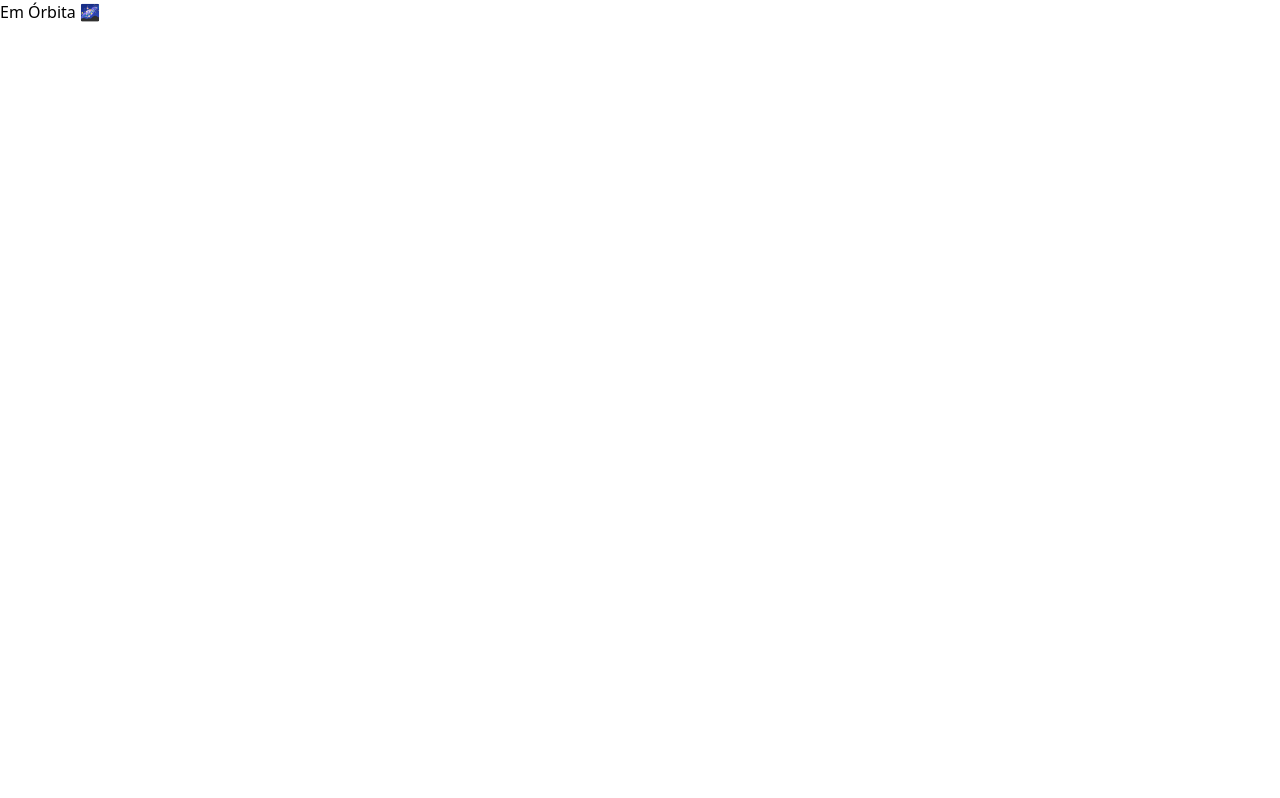
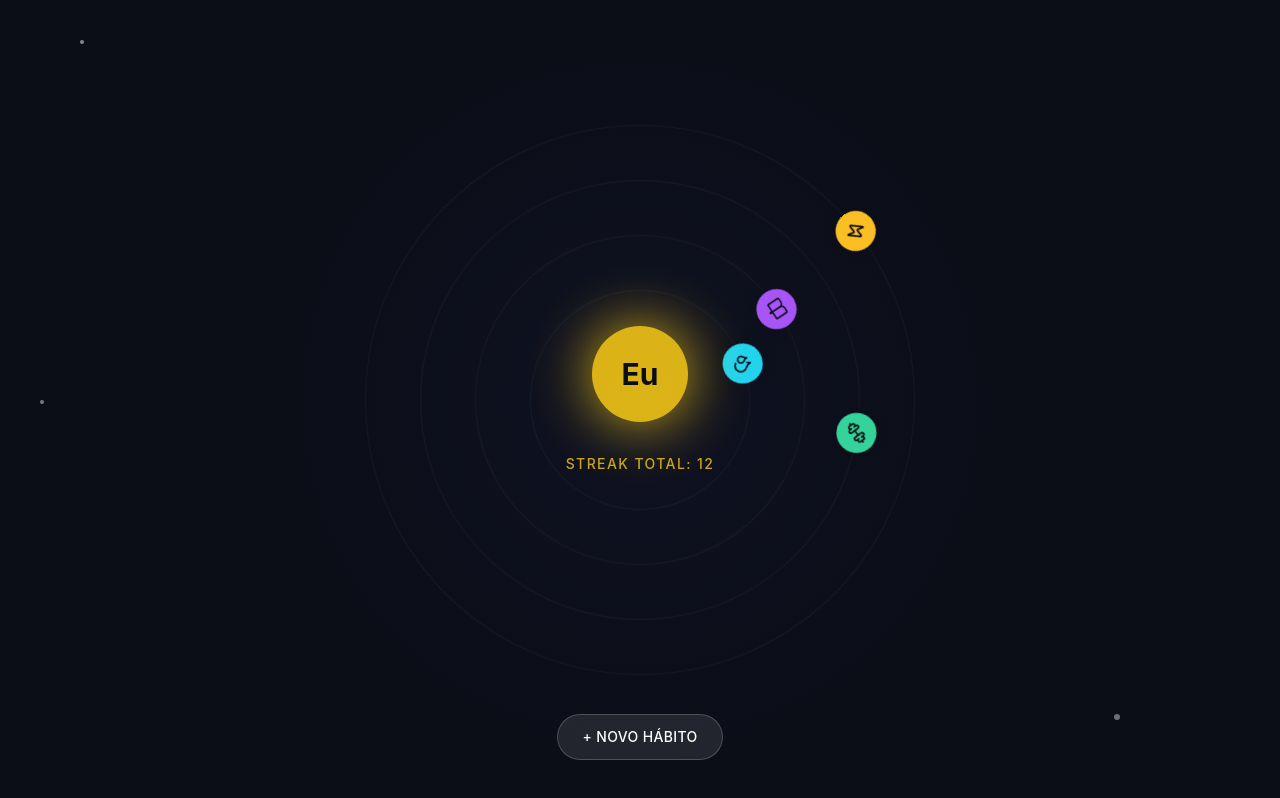
Before and after one commit to Aishabrito/em-orbita, a React (Vite) app: page / in a window 1280 px wide. Built offline with nearby package versions, Linux system fonts and the light colour scheme.

Commit message:
Init: estrutura inicial e animação das órbitas

```diff
--- a/package.json
+++ b/package.json
@@ -10,8 +10,10 @@
     "preview": "vite preview"
   },
   "dependencies": {
+    "lucide-react": "^0.562.0",
     "react": "^19.2.0",
-    "react-dom": "^19.2.0"
+    "react-dom": "^19.2.0",
+    "react-router-dom": "^7.11.0"
   },
   "devDependencies": {
     "@eslint/js": "^9.39.1",
--- a/src/App.jsx
+++ b/src/App.jsx
@@ -1,7 +1,9 @@
-export default function App() {
+import Universe from './pages/universe';
+
+function App() {
   return (
-    <div>
-      Em Órbita 🌌
-    </div>
+    <Universe />
   )
 }
+
+export default App;
--- a/src/index.css
+++ b/src/index.css
@@ -1,5 +1,27 @@
-
-
 @tailwind base;
 @tailwind components;
 @tailwind utilities;
+
+body {
+  background-color: #0B0D17;
+  color: white;
+  margin: 0;
+  font-family: 'Inter', sans-serif;
+  overflow: hidden;
+}
+
+/* Define a animação de girar globalmente */
+@keyframes spin {
+  from {
+    transform: rotate(0deg);
+  }
+  to {
+    transform: rotate(360deg);
+  }
+}
+
+/* Opcional: Animação de pulso (caso a estrela não esteja pulsando) */
+@keyframes pulse-glow {
+  0%, 100% { opacity: 1; transform: scale(1); }
+  50% { opacity: .8; transform: scale(1.05); }
+}
--- /dev/null
+++ b/src/pages/universe.jsx
@@ -0,0 +1,88 @@
+import React from 'react';
+import { Droplets, BookOpen, Dumbbell, Zap } from 'lucide-react';
+
+const Universe = () => {
+  // 1. Dados Fakes apenas para visualização
+  const habits = [
+    { id: 1, name: 'Beber Água', icon: <Droplets size={20} />, color: 'bg-cyan-400', glow: 'shadow-cyan-400', streak: 12 },
+    { id: 2, name: 'Ler Livro', icon: <BookOpen size={20} />, color: 'bg-purple-500', glow: 'shadow-purple-500', streak: 5 },
+    { id: 3, name: 'Exercício', icon: <Dumbbell size={20} />, color: 'bg-emerald-400', glow: 'shadow-emerald-400', streak: 20 },
+    { id: 4, name: 'Codar', icon: <Zap size={20} />, color: 'bg-amber-400', glow: 'shadow-amber-400', streak: 2 },
+  ];
+
+  return (
+    // CONTAINER PRINCIPAL (Fundo do Espaço)
+    <div className="relative flex items-center justify-center w-full h-screen overflow-hidden bg-space-900 text-white">
+
+      {/* 🌌 Fundo Decorativo (Brilho no centro para dar profundidade) */}
+      <div className="absolute inset-0 bg-[radial-gradient(circle_at_center,_var(--tw-gradient-stops))] from-space-800/40 via-space-900 to-space-900 pointer-events-none"></div>
+
+      {/* ✨ Estrelinhas de fundo (Simulação simples com CSS) */}
+      <div className="absolute top-10 left-20 w-1 h-1 bg-white rounded-full opacity-50 animate-pulse"></div>
+      <div className="absolute bottom-20 right-40 w-1.5 h-1.5 bg-white rounded-full opacity-30 animate-pulse delay-700"></div>
+      <div className="absolute top-1/2 left-10 w-1 h-1 bg-white rounded-full opacity-40 animate-pulse delay-300"></div>
+
+      {/* ☀️ ESTRELA CENTRAL (Representa o Usuário/Streak Principal) */}
+      <div className="z-10 relative flex flex-col items-center justify-center">
+        <div className="w-24 h-24 rounded-full bg-star shadow-[0_0_60px_#FACC15] animate-pulse-glow flex items-center justify-center relative z-20">
+          <span className="text-space-900 font-bold text-3xl">Eu</span>
+        </div>
+        <div className="mt-8 text-star font-medium tracking-widest text-sm uppercase opacity-80">
+          Streak Total: 12
+        </div>
+      </div>
+
+      {/* 🪐 SISTEMA SOLAR (As Órbitas e Planetas) */}
+      {habits.map((habit, index) => {
+
+        // Tamanho da órbita: Começa em 220px e aumenta 100px para cada hábito
+        const orbitSize = 220 + (index * 110);
+
+        // Velocidade: Quanto maior o streak, mais rápido gira (mínimo 5s, máx 40s)
+        const speed = Math.max(6, 40 - habit.streak);
+
+        return (
+          // O CÍRCULO DA ÓRBITA (Gira o container inteiro)
+          <div
+            key={habit.id}
+            className="absolute rounded-full border border-white/5 flex items-center justify-center pointer-events-none"
+            style={{
+              width: `${orbitSize}px`,
+              height: `${orbitSize}px`,
+              animation: `spin ${speed}s linear infinite` // A mágica da rotação
+            }}
+          >
+            {/* O PLANETA (Fixo na borda da órbita) */}
+            <div
+              className="absolute -top-5 left-1/2 -translate-x-1/2 pointer-events-auto"
+            >
+              {/* O Corpo do Planeta (Visual) */}
+              <div
+                className={`group relative w-10 h-10 rounded-full ${habit.color} flex items-center justify-center text-space-900 shadow-[0_0_20px_currentColor] cursor-pointer transition-transform hover:scale-125`}
+                style={{ color: habit.color }} // Hack para usar a cor no shadow
+              >
+                {/* Ícone dentro do planeta */}
+                <div className="text-space-900">
+                    {habit.icon}
+                </div>
+
+                {/* Tooltip (Nome do Hábito ao passar o mouse) */}
+                <div className="absolute opacity-0 group-hover:opacity-100 transition-opacity -top-8 left-1/2 -translate-x-1/2 whitespace-nowrap bg-space-800 px-2 py-1 rounded text-xs text-white border border-white/10 pointer-events-none">
+                  {habit.name}
+                </div>
+              </div>
+            </div>
+          </div>
+        );
+      })}
+
+      {/* Botão Flutuante (Apenas Visual por enquanto) */}
+      <button className="absolute bottom-10 px-6 py-3 bg-white/10 backdrop-blur-md border border-white/20 rounded-full hover:bg-white/20 transition-all text-sm font-medium tracking-wide">
+        + NOVO HÁBITO
+      </button>
+
+    </div>
+  );
+};
+
+export default Universe;
--- a/tailwind.config.js
+++ b/tailwind.config.js
@@ -2,10 +2,25 @@
 export default {
   content: [
     "./index.html",
-    "./src/**/*.{js,jsx}",
+    "./src/**/*.{js,ts,jsx,tsx}",
   ],
   theme: {
-    extend: {},
+    extend: {
+      colors: {
+        space: {
+          900: '#0B0D17', // O fundo escuro
+          800: '#151932',
+        },
+        star: {
+          DEFAULT: '#FACC15',
+          glow: '#EAB308',
+        }
+      },
+      animation: {
+        'spin-slow': 'spin 12s linear infinite',
+        'pulse-glow': 'pulse 3s cubic-bezier(0.4, 0, 0.6, 1) infinite',
+      }
+    },
   },
   plugins: [],
 }
```
Also changed, not shown: 1 other file (tests, documents, lock files or other folders).
